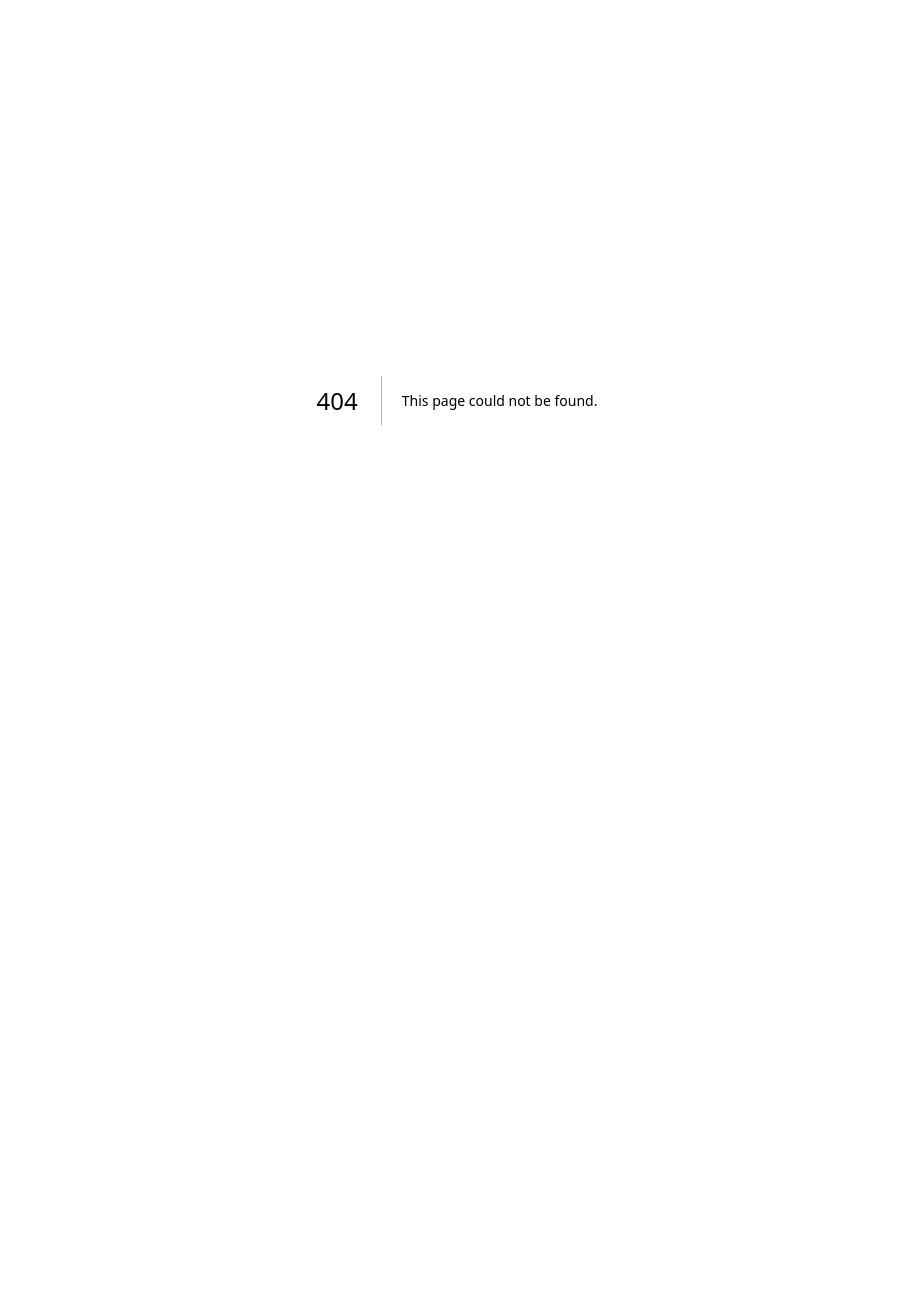
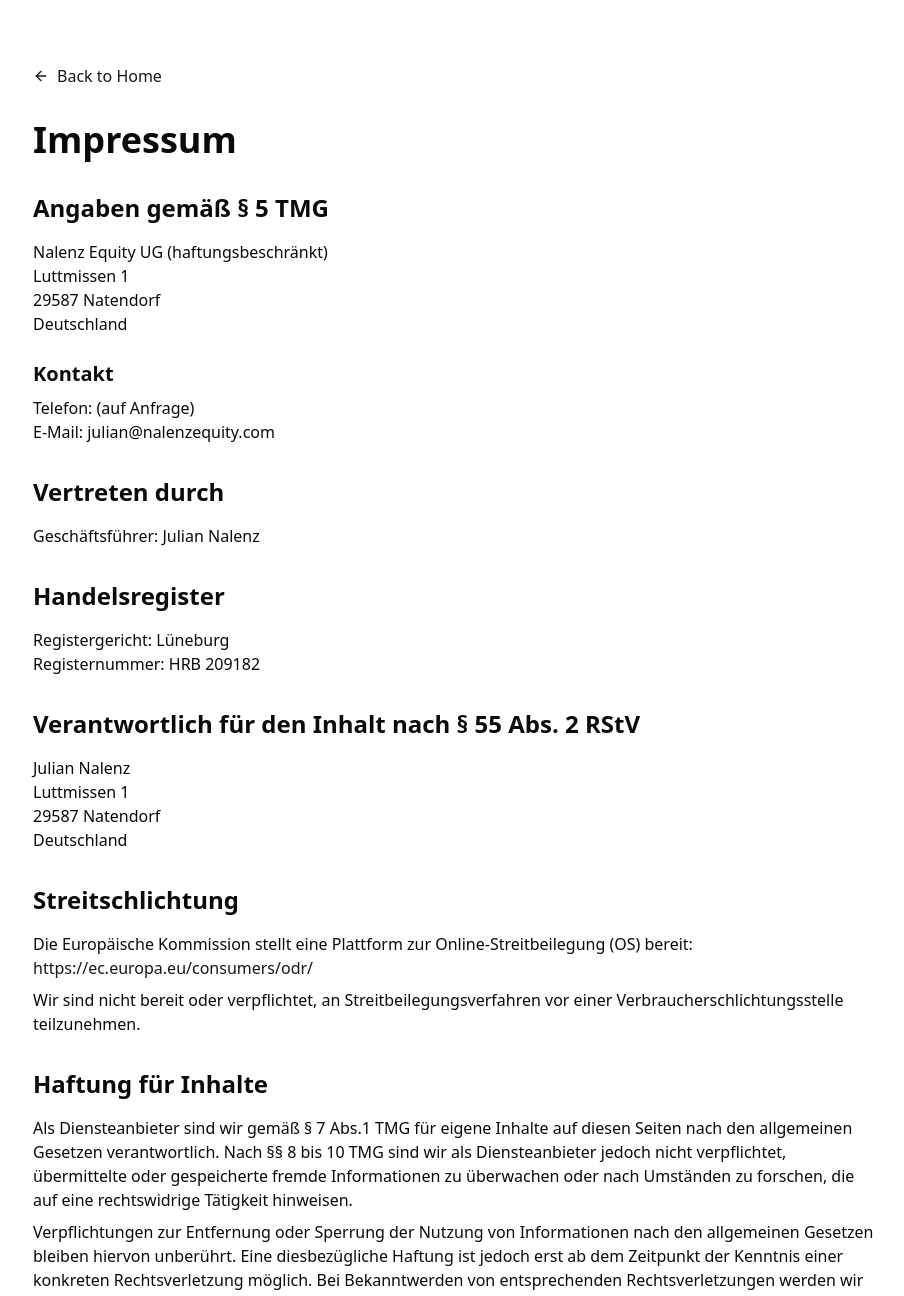
Before and after one commit to hermesloom/nalenzequity.com, a Next.js app: page /imprint in a window 1280 px wide. Before the commit this address had no page. Shown: the top 1296 px of the page, without its empty margins (183-1087 px from the left). Before the commit the page ends 800 px from the top, so only its background shows below. Built offline with nearby package versions, Linux system fonts and the light colour scheme.

Commit message:
feat: imprint

```diff
--- /dev/null
+++ b/app/imprint/page.tsx
@@ -0,0 +1,181 @@
+import Link from "next/link";
+
+export default function Imprint() {
+  return (
+    <div className="flex flex-col min-h-screen bg-background text-foreground">
+      <main className="flex-grow container mx-auto max-w-4xl py-16 px-6">
+        <div className="mb-8">
+          <Link
+            href="/"
+            className="flex items-center text-primary hover:text-primary/80 transition-colors"
+          >
+            <svg
+              xmlns="http://www.w3.org/2000/svg"
+              width="16"
+              height="16"
+              viewBox="0 0 24 24"
+              fill="none"
+              stroke="currentColor"
+              strokeWidth="2"
+              strokeLinecap="round"
+              strokeLinejoin="round"
+              className="mr-2"
+            >
+              <path d="m12 19-7-7 7-7" />
+              <path d="M5 12h14" />
+            </svg>
+            Back to Home
+          </Link>
+        </div>
+
+        <h1 className="text-3xl md:text-4xl font-bold mb-8">Impressum</h1>
+
+        <div className="prose prose-neutral dark:prose-invert max-w-none">
+          <section className="mb-8">
+            <h2 className="text-2xl font-semibold mb-4">
+              Angaben gemäß § 5 TMG
+            </h2>
+            <p>
+              Nalenz Equity UG (haftungsbeschränkt)
+              <br />
+              Luttmissen 1
+              <br />
+              29587 Natendorf
+              <br />
+              Deutschland
+            </p>
+
+            <h3 className="text-xl font-semibold mt-6 mb-2">Kontakt</h3>
+            <p>
+              Telefon: (auf Anfrage)
+              <br />
+              E-Mail: julian@nalenzequity.com
+            </p>
+          </section>
+
+          <section className="mb-8">
+            <h2 className="text-2xl font-semibold mb-4">Vertreten durch</h2>
+            <p>Geschäftsführer: Julian Nalenz</p>
+          </section>
+
+          <section className="mb-8">
+            <h2 className="text-2xl font-semibold mb-4">Handelsregister</h2>
+            <p>
+              Registergericht: Lüneburg
+              <br />
+              Registernummer: HRB 209182
+            </p>
+          </section>
+
+          <section className="mb-8">
+            <h2 className="text-2xl font-semibold mb-4">
+              Verantwortlich für den Inhalt nach § 55 Abs. 2 RStV
+            </h2>
+            <p>
+              Julian Nalenz
+              <br />
+              Luttmissen 1
+              <br />
+              29587 Natendorf
+              <br />
+              Deutschland
+            </p>
+          </section>
+
+          <section className="mb-8">
+            <h2 className="text-2xl font-semibold mb-4">Streitschlichtung</h2>
+            <p>
+              Die Europäische Kommission stellt eine Plattform zur
+              Online-Streitbeilegung (OS) bereit:{" "}
+              <a
+                href="https://ec.europa.eu/consumers/odr/"
+                target="_blank"
+                rel="noopener noreferrer"
+                className="text-primary hover:text-primary/80 transition-colors"
+              >
+                https://ec.europa.eu/consumers/odr/
+              </a>
+            </p>
+            <p className="mt-2">
+              Wir sind nicht bereit oder verpflichtet, an
+              Streitbeilegungsverfahren vor einer Verbraucherschlichtungsstelle
+              teilzunehmen.
+            </p>
+          </section>
+
+          <section className="mb-8">
+            <h2 className="text-2xl font-semibold mb-4">Haftung für Inhalte</h2>
+            <p>
+              Als Diensteanbieter sind wir gemäß § 7 Abs.1 TMG für eigene
+              Inhalte auf diesen Seiten nach den allgemeinen Gesetzen
+              verantwortlich. Nach §§ 8 bis 10 TMG sind wir als Diensteanbieter
+              jedoch nicht verpflichtet, übermittelte oder gespeicherte fremde
+              Informationen zu überwachen oder nach Umständen zu forschen, die
+              auf eine rechtswidrige Tätigkeit hinweisen.
+            </p>
+            <p className="mt-2">
+              Verpflichtungen zur Entfernung oder Sperrung der Nutzung von
+              Informationen nach den allgemeinen Gesetzen bleiben hiervon
+              unberührt. Eine diesbezügliche Haftung ist jedoch erst ab dem
+              Zeitpunkt der Kenntnis einer konkreten Rechtsverletzung möglich.
+              Bei Bekanntwerden von entsprechenden Rechtsverletzungen werden wir
+              diese Inhalte umgehend entfernen.
+            </p>
+          </section>
+
+          <section className="mb-8">
+            <h2 className="text-2xl font-semibold mb-4">Haftung für Links</h2>
+            <p>
+              Unser Angebot enthält Links zu externen Websites Dritter, auf
+              deren Inhalte wir keinen Einfluss haben. Deshalb können wir für
+              diese fremden Inhalte auch keine Gewähr übernehmen. Für die
+              Inhalte der verlinkten Seiten ist stets der jeweilige Anbieter
+              oder Betreiber der Seiten verantwortlich. Die verlinkten Seiten
+              wurden zum Zeitpunkt der Verlinkung auf mögliche Rechtsverstöße
+              überprüft. Rechtswidrige Inhalte waren zum Zeitpunkt der
+              Verlinkung nicht erkennbar.
+            </p>
+            <p className="mt-2">
+              Eine permanente inhaltliche Kontrolle der verlinkten Seiten ist
+              jedoch ohne konkrete Anhaltspunkte einer Rechtsverletzung nicht
+              zumutbar. Bei Bekanntwerden von Rechtsverletzungen werden wir
+              derartige Links umgehend entfernen.
+            </p>
+          </section>
+
+          <section>
+            <h2 className="text-2xl font-semibold mb-4">Urheberrecht</h2>
+            <p>
+              Die durch die Seitenbetreiber erstellten Inhalte und Werke auf
+              diesen Seiten unterliegen dem deutschen Urheberrecht. Die
+              Vervielfältigung, Bearbeitung, Verbreitung und jede Art der
+              Verwertung außerhalb der Grenzen des Urheberrechtes bedürfen der
+              schriftlichen Zustimmung des jeweiligen Autors bzw. Erstellers.
+              Downloads und Kopien dieser Seite sind nur für den privaten, nicht
+              kommerziellen Gebrauch gestattet.
+            </p>
+            <p className="mt-2">
+              Soweit die Inhalte auf dieser Seite nicht vom Betreiber erstellt
+              wurden, werden die Urheberrechte Dritter beachtet. Insbesondere
+              werden Inhalte Dritter als solche gekennzeichnet. Sollten Sie
+              trotzdem auf eine Urheberrechtsverletzung aufmerksam werden,
+              bitten wir um einen entsprechenden Hinweis. Bei Bekanntwerden von
+              Rechtsverletzungen werden wir derartige Inhalte umgehend
+              entfernen.
+            </p>
+          </section>
+        </div>
+      </main>
+
+      {/* Footer */}
+      <footer className="py-8 px-6 bg-muted/30">
+        <div className="container mx-auto max-w-6xl text-center text-foreground/50 text-sm">
+          <p className="font-mono">
+            © {new Date().getFullYear()} Nalenz Equity UG (haftungsbeschränkt).
+            All rights reserved.
+          </p>
+        </div>
+      </footer>
+    </div>
+  );
+}
```
